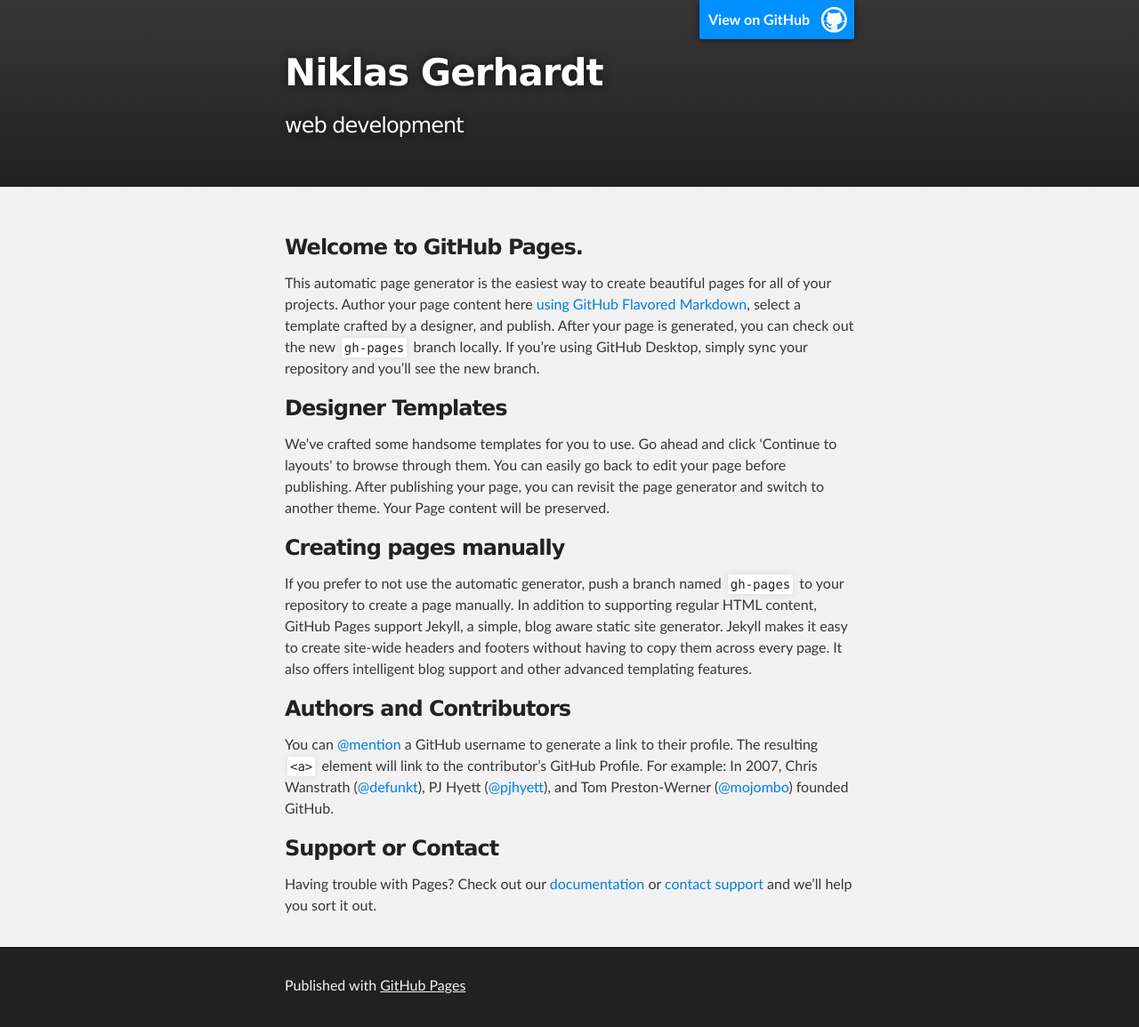
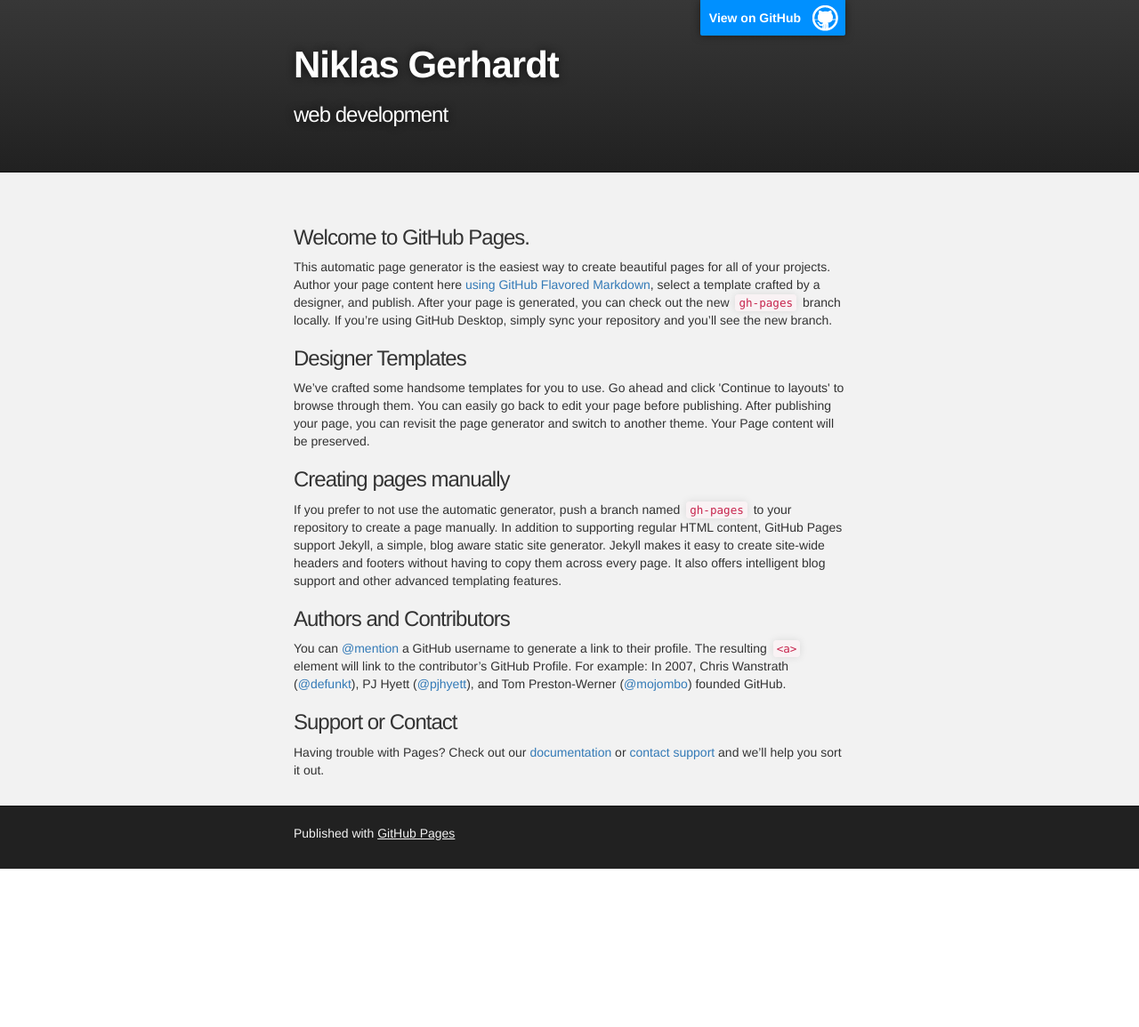
Before and after one commit to darkcraftxx/darkcraftxx.github.io, a Jekyll site: the page index.html, which Jekyll copies as it is, in a window 1280 px wide. Shown: the whole page at 89% size. Built offline with Jekyll 4.4.1, drawn with Linux system fonts in a browser that asks for light colours; after the commit the page ends 977 px from its top, so only the background shows below that.

Commit message:
Update index.html

```diff
--- a/index.html
+++ b/index.html
@@ -7,6 +7,7 @@
     <meta name="description" content="Niklas Gerhardt : web development">
 
     <link rel="stylesheet" type="text/css" media="screen" href="stylesheets/stylesheet.css">
+    <link href="css/bootstrap.min.css" type="text/css" rel="stylesheet">
 
     <title>Niklas Gerhardt</title>
   </head>
```
